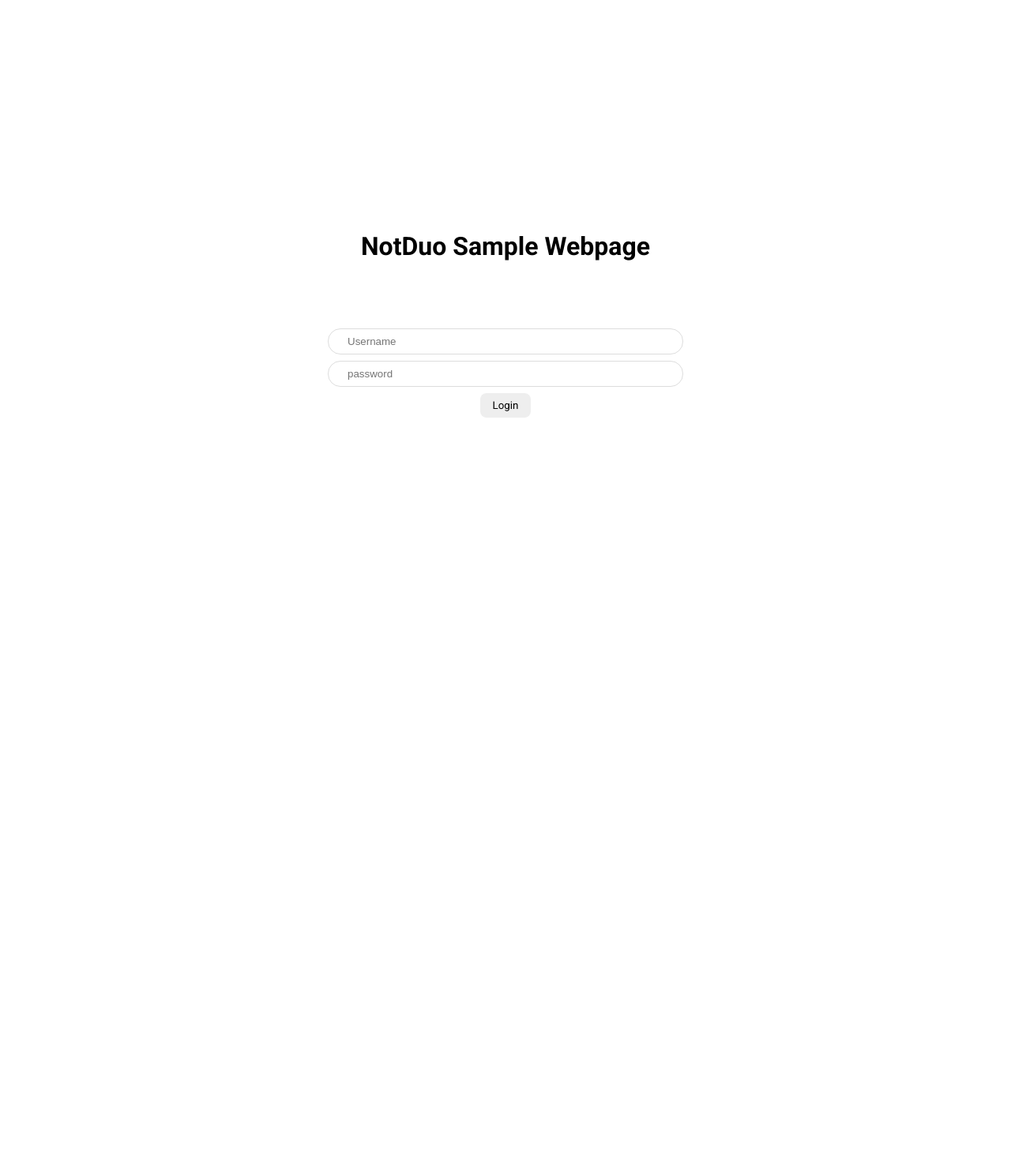
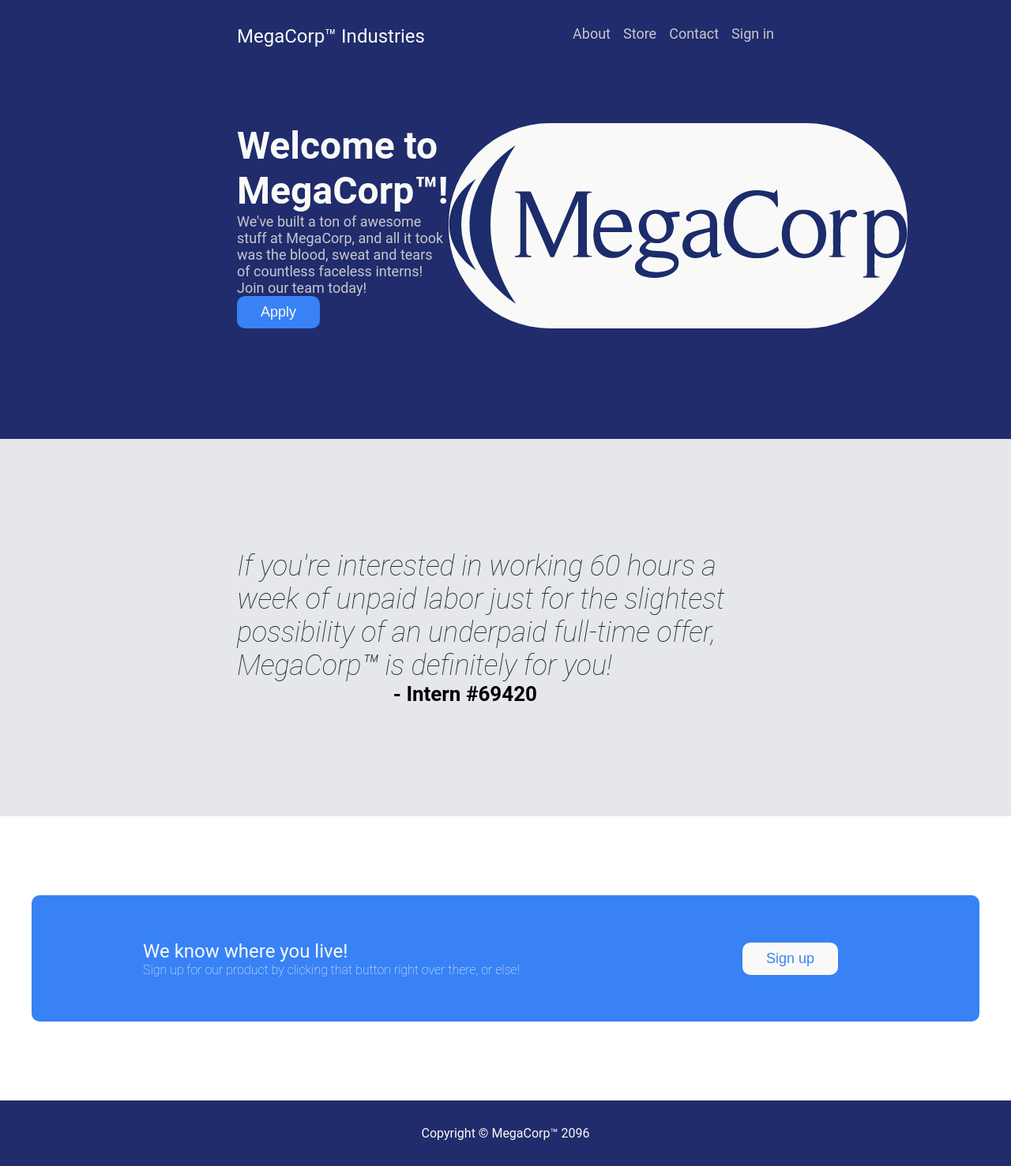
Before and after one commit to iperkins987/NotDuo_Web, a Flask app: page / in a window 1280 px wide. Shown: the whole page at 79% size. Before the commit the page ends 529 px from the top, so only its background shows below. Run offline with Flask 3, Linux system fonts and the light colour scheme.

Commit message:
added and styled landing page

```diff
--- a/main.py
+++ b/main.py
@@ -63,7 +63,10 @@ def sendNotification(user):
 
 
 @app.route("/")
-@app.route("/login", methods=["POST"])
+def index():
+    return render_template('index.html')
+
+@app.route("/login", methods=["POST", "GET"])
 def login():
     error = ""
 
--- /dev/null
+++ b/static/index.css
@@ -0,0 +1,250 @@
+
+body {
+    font-family: "Roboto", arial;
+    color: #F9FAF8;
+    display: flex;
+    flex-direction: column;
+}
+
+ul {
+    list-style: none;
+    margin: 0;
+    padding: 0;
+
+    display: flex;
+    gap: 16px;
+}
+
+a {
+    color: #c6c8cc;
+    text-decoration: none;
+}
+
+button {
+    color: #F9FAF8;
+    background-color: #3882F6;
+    font-size: 18px;
+    padding: 10px 30px;
+    border-radius: 10px;
+    border: none;
+}
+
+.hero-text {
+    font-size: 48px;
+    font-weight: bolder;
+}
+
+.hero-subtext {
+    font-size: 18px;
+    color: #c6c8cc;
+}
+
+.header {
+    display: flex;
+    justify-content: space-between;
+    margin-bottom: 32px;
+}
+
+.header-logo {
+    font-size: 24px;
+}
+
+.header-links {
+    font-size: 18px;
+}
+
+
+/*--- SECTION-1 ---*/
+
+.section-1 {
+    background-color: #202c6c;
+    display: flex;
+    flex-direction: column;
+    gap: 64px;
+
+    padding: 0px 300px;
+    padding-top: 32px;
+    padding-bottom: 140px;
+
+}
+
+.content {
+    display: flex;
+    flex: 1;
+}
+
+.left-content {
+    height: 260px;
+    width: 400px;
+    display: flex;
+    flex-direction: column;
+    justify-content: space-between;
+    flex-shrink: 1;
+
+    align-self: flex-start;
+}
+
+.left-content > button {
+    align-self: flex-start;
+}
+
+.right-content {
+    height: 260px;
+    width: 600px;
+    background-color: #F9FAF8;
+
+    border-radius: 128px;
+
+    display: flex;
+    justify-content: center;
+    align-items: center;
+    flex-shrink: 1;
+
+    margin-left: auto;
+}
+
+/*--- SECTION-2 ---*/
+
+/* .section-2 {
+    display: flex;
+    flex-direction: column;
+    gap: 64px;
+
+    padding: 0px 300px;
+    padding-top: 32px;
+    padding-bottom: 140px;
+}
+
+.info-headline {
+    display: flex;
+    justify-content: center;
+    align-items: center;
+
+    font-size: 36px;
+    font-weight: bolder;
+    color: #1F2937;
+}
+
+.card-container {
+    display: flex;
+    justify-content: space-between;
+    padding: 0px 100px;
+
+    flex-shrink: 0;
+}
+
+.card {
+    display: flex;
+    flex-direction: column;
+    justify-content: center;
+    max-width: 170px;
+    gap: 6px;
+}
+
+.card > .card-img {
+    height: 160px;
+    width: auto;
+    border: 4px solid #3882F6;;
+    border-radius: 10px;
+
+    min-width: 160px;
+}
+
+.card > .card-text {
+    font-size: 18px;
+    color: slategray;
+    text-align: center;
+} */
+
+
+/*--- SECTION-3 ---*/
+
+.section-3 {
+    background-color: #E5E7EB;
+
+    display: flex;
+    flex-direction: column;
+
+    justify-content: center;
+    align-items: center;
+
+    padding: 0px 300px;
+    padding-top: 140px;
+    padding-bottom: 140px;
+}
+
+.quote-text {
+    font-size: 36px;
+    font-weight: 10;
+    font-style: italic;
+    color: #1F2937;
+    max-width: 1200px;
+}
+
+.attribution {
+    align-self: flex-end;
+    margin-right: 300px;
+    color: black;
+    font-size: 26px;
+    font-weight: 600;
+}
+
+
+/*--- SECTION-4 ---*/
+
+.section-4 {
+    display: flex;
+    flex-direction: column;
+
+    justify-content: center;
+    align-items: center;
+
+    padding: 100px 300px;
+    /* padding-top: 64px; */
+    /* padding-bottom: 140px; */
+}
+
+.cta-container {
+    height: 200px;
+    width: 1200px;
+    max-width: 1200px;
+    background-color: #3882F6;
+    border-radius: 10px;
+
+    display: flex;
+    justify-content: space-around;
+    align-items: center;
+
+    flex: 1;
+    min-height: 160px;
+}
+
+.cta-headline {
+    font-size: 24px;
+}
+
+.cta-subtext {
+    font-weight: 100;
+}
+
+.cta-container > button {
+    color: #3882F6;
+    background-color: #F9FAF8;
+    margin-right: 38px;
+
+    font-size: 18px;
+    padding: 10px 30px;
+    border-radius: 10px;
+    border: none;
+}
+
+.footer {
+    /* background-color: #1F2937; */
+    background-color: #202c6c;
+
+    padding: 32px;
+
+    display: flex;
+    justify-content: center;
+    align-items: center;
+}
--- a/static/styles.css
+++ b/static/styles.css
@@ -6,11 +6,11 @@ body {
   height: 100vh;
   margin: 0;
   overflow: hidden;
-  font-family: Roboto, sans-serif;
+  font-family: "Roboto", sans-serif;
 }
 
 button {
-  font-family: Roboto, sans-serif;
+  font-family: "Roboto", sans-serif;
   border: none;
   border-radius: 8px;
   background: #eee;
@@ -46,8 +46,3 @@ form {
   align-items: center;
   gap: 8px;
 }
-
-/* #InsertSection {
-  display: flex;
-  flex-direction: column;
-} */
--- a/templates/base.html
+++ b/templates/base.html
@@ -6,7 +6,11 @@
     <meta charset="UTF-8">
     <meta name="viewport" content="width=device-width, initial-scale=1.0">
     <title>NotDuo - Website</title>
+
+    {% block stylesheet %}
     <link rel="stylesheet" href={{ url_for("static", filename="styles.css") }}>
+    {% endblock %}
+
     {% endblock %}
 </head>
 
--- /dev/null
+++ b/templates/index.html
@@ -0,0 +1,82 @@
+{% extends "base.html" %}
+
+{% block stylesheet %}
+<link rel="stylesheet" href={{ url_for("static", filename="index.css") }}>
+{% endblock %}
+
+{% block content %}
+
+<body style="margin: 0;">
+    <div class="section-1">
+
+        <div class="header">
+            <div class="header-logo">MegaCorp™ Industries</div>
+            <div class="header-links">
+                <ul>
+                    <li><a href="#">About</a></li>
+                    <li><a href="#">Store</a></li>
+                    <li><a href="#">Contact</a></li>
+                    <li><a href=/login>Sign in</a></li>
+                </ul>
+            </div>
+        </div>
+
+        <div class="content">
+            <div class="left-content">
+                <div class="hero-text">Welcome to MegaCorp™!</div>
+                <div class="hero-subtext">We've built a ton of awesome stuff at MegaCorp, and all it took was the blood, sweat and tears of countless faceless interns!
+                Join our team today!
+                </div>
+                <button>Apply</button>
+            </div>
+
+            <div class="right-content">
+                <div class="section-1-img">
+                    <img src="../static/Logo.webp" alt="Logo">
+                </div>
+            </div>
+        </div>
+    </div>
+
+    <!-- <div class="section-2">
+        <div class="info-headline">Some random information.</div>
+
+        <div class="card-container">
+            <div class="card">
+                <div class="card-img"></div>
+                <div class="card-text">this is some subtext under an illustration or image</div>
+            </div>
+            <div class="card">
+                <div class="card-img"></div>
+                <div class="card-text">this is some subtext under an illustration or image</div>
+            </div>
+            <div class="card">
+                <div class="card-img"></div>
+                <div class="card-text">this is some subtext under an illustration or image</div>
+            </div>
+            <div class="card">
+                <div class="card-img"></div>
+                <div class="card-text">this is some subtext under an illustration or image</div>
+            </div>
+        </div>
+    </div> -->
+
+    <div class="section-3">
+        <div class="quote-text">If you're interested in working 60 hours a week of unpaid labor just for the slightest possibility of an underpaid full-time offer, MegaCorp™ is definitely for you!</div>
+        <div class="attribution">- Intern #69420</div>
+    </div>
+
+    <div class="section-4">
+        <div class="cta-container">
+            <div class="cta-content">
+                <div class="cta-headline">We know where you live!</div>
+                <div class="cta-subtext">Sign up for our product by clicking that button right over there, or else!</div>
+            </div>
+            <button class="cta-button">Sign up</button>
+        </div>
+    </div>
+
+    <div class="footer">Copyright © MegaCorp™ 2096</div>
+</body>
+
+{% endblock %}
--- a/templates/login.html
+++ b/templates/login.html
@@ -1,4 +1,9 @@
 {% extends "base.html" %}
+
+<!-- {% block stylesheet %}
+<link rel="stylesheet" href={{ url_for("static", filename="styles.css") }}>
+{% endblock %} -->
+
 {% block content %}
 
 <h1>NotDuo Sample Webpage</h1>
```
Also changed, not shown: static/Logo.webp (added).
